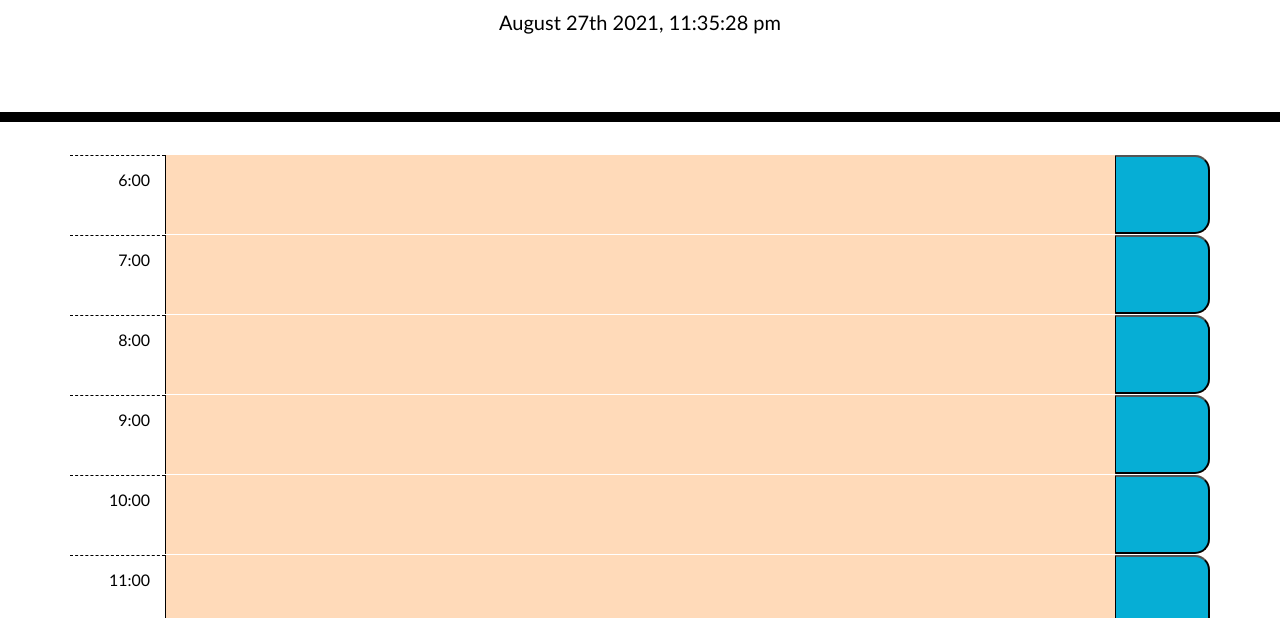
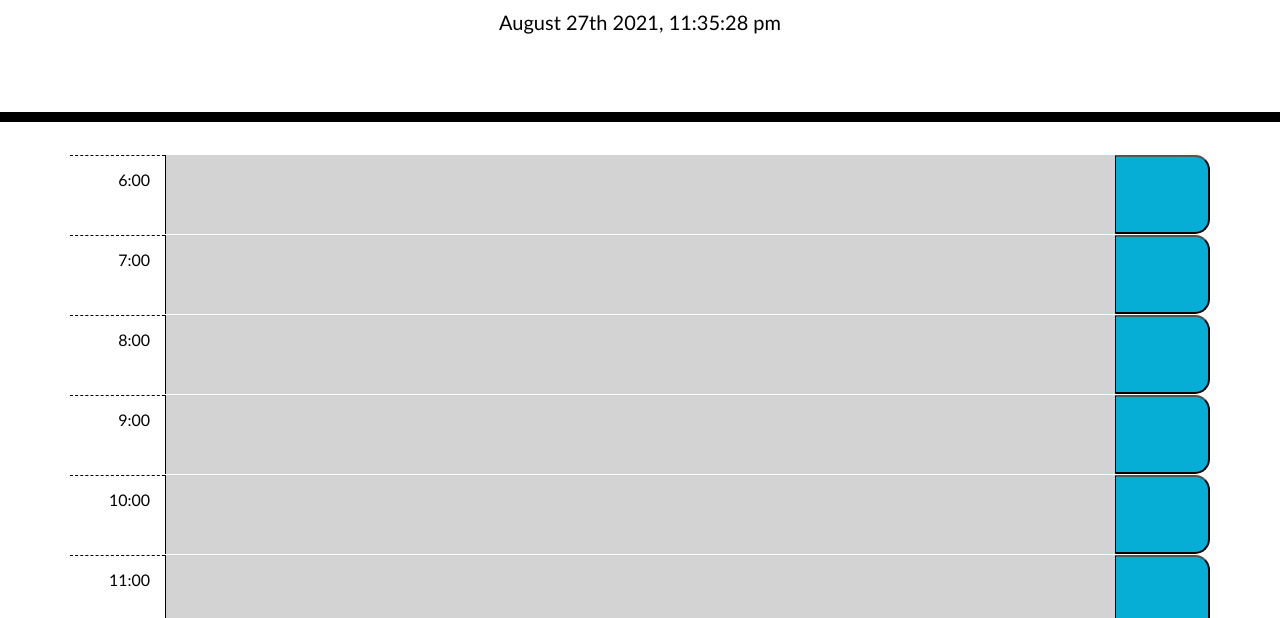
Before and after one commit to sadielinks/work-day-scheduler, a plain HTML site: page index.html in a window 1280 px wide. Shown: the part 182-800 px from the top of the page. Drawn offline with nearby package versions, Linux system fonts and the light colour scheme.

Commit message:
changed 'past-hours' color in stylesheet

```diff
--- a/assets/css/style.css
+++ b/assets/css/style.css
@@ -43,7 +43,7 @@ body {
   }
 
   .past {
-    background-color: peachpuff;
+    background-color: lightgray;
     color: white;
   }
 
```
